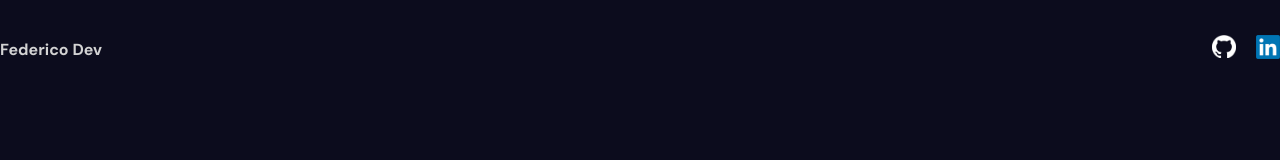
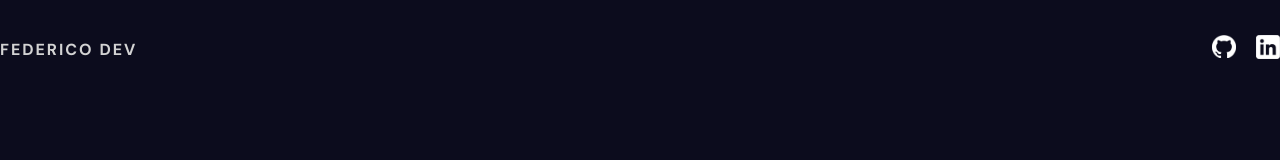
Before and after one commit to federico-init/my-portfolio, a React (Vite) app: page / in a window 1280 px wide. Shown: the top 160 px of the page. Built offline with nearby package versions, Linux system fonts and the light colour scheme.

Commit message:
style: minor changes + motion-framer installed

```diff
--- a/package.json
+++ b/package.json
@@ -10,6 +10,7 @@
     "preview": "vite preview"
   },
   "dependencies": {
+    "framer-motion": "^10.16.4",
     "react": "^18.2.0",
     "react-dom": "^18.2.0",
     "sass": "^1.69.5"
--- a/src/components/navbar/navbar.scss
+++ b/src/components/navbar/navbar.scss
@@ -11,6 +11,8 @@
 
     span {
       font-weight: bold;
+      text-transform: uppercase;
+      letter-spacing: 2px;
     }
 
     .social {
```
Also changed, not shown: public/linkedin.png, 1 other file (tests, documents, lock files or other folders).
